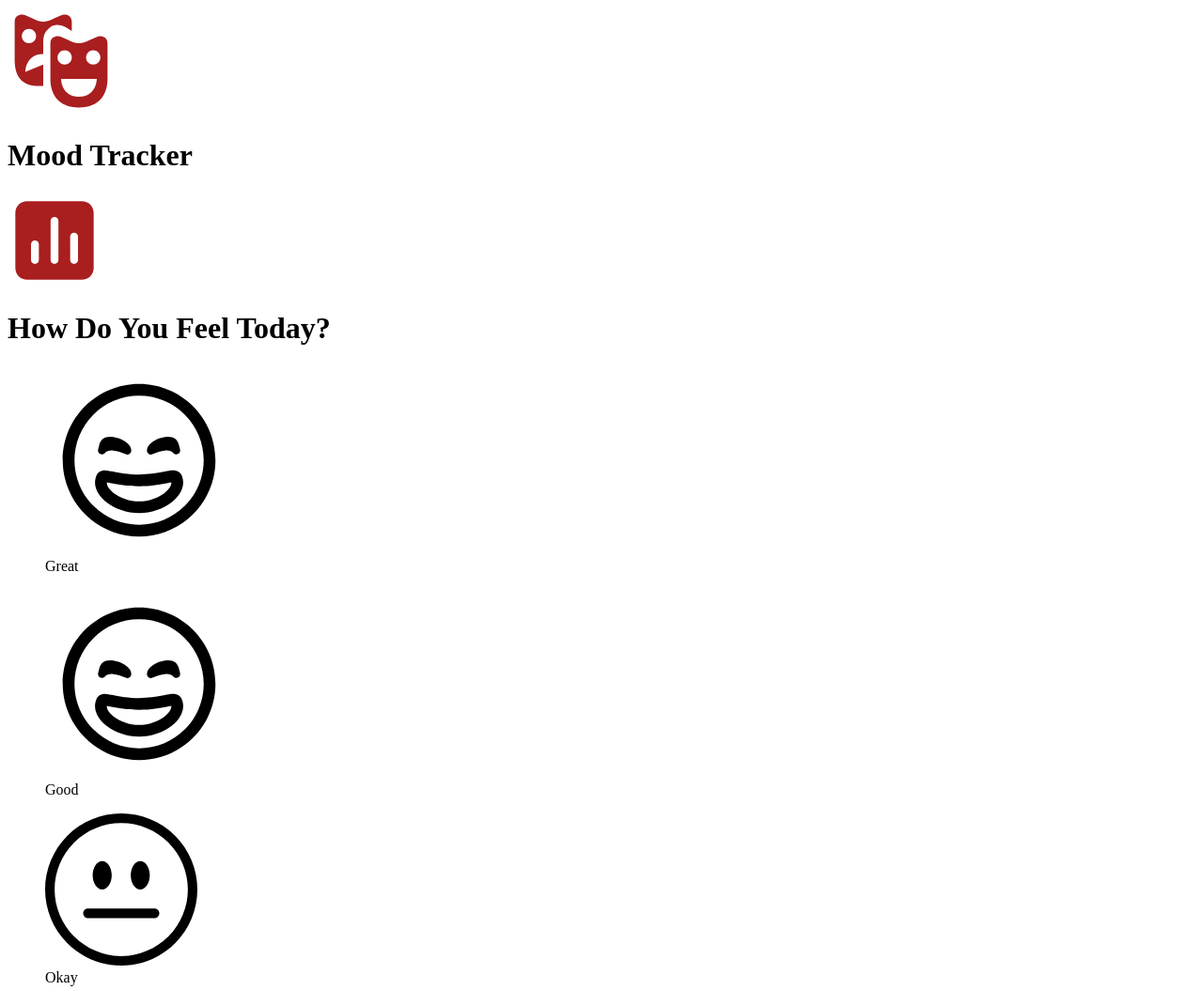
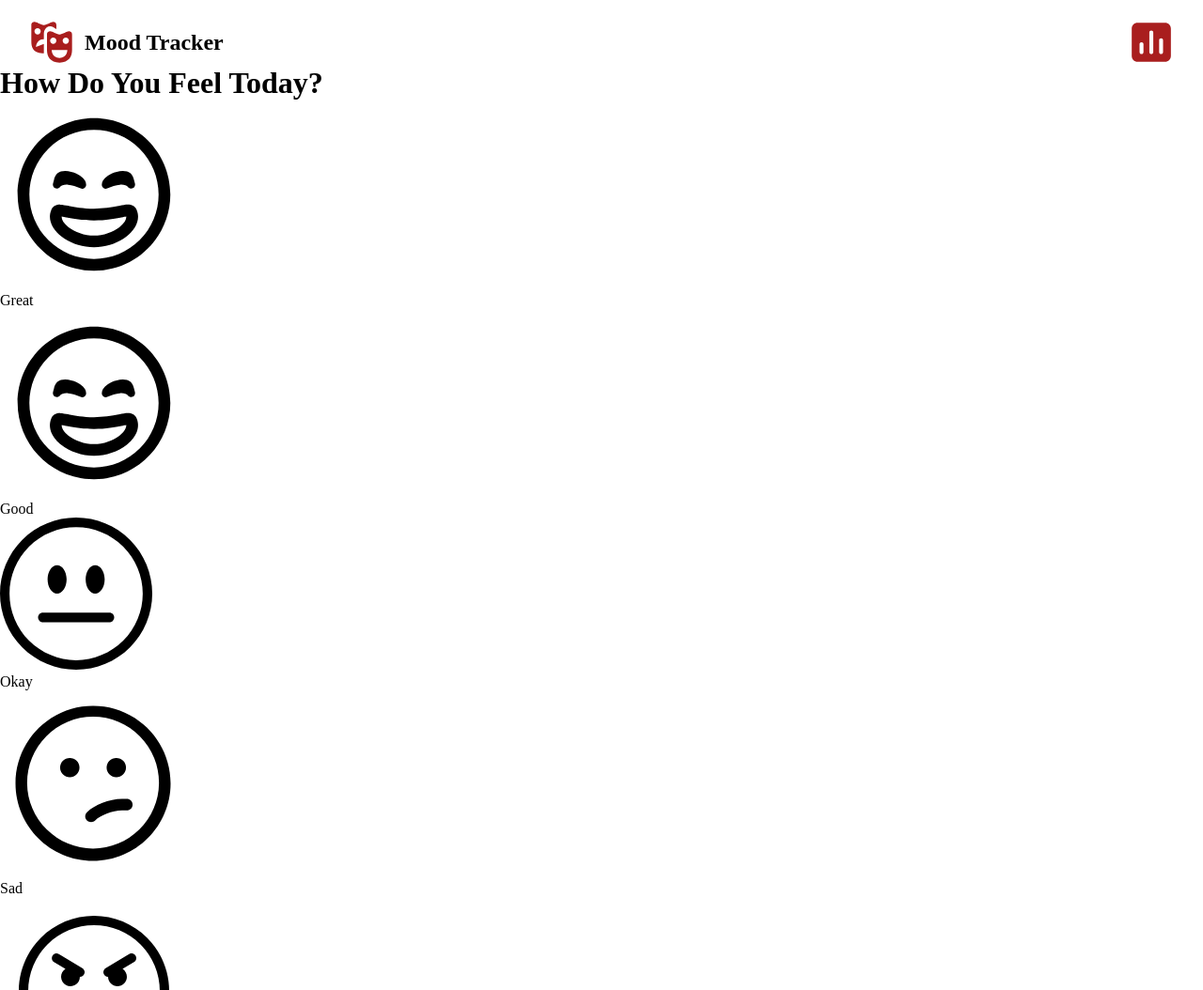
Before and after one commit to Tundoor/Mood-Picker, a plain HTML site: page index.html in a window 1280 px wide. Shown: the top 1054 px of the page at 94% size. Drawn offline with nearby package versions, Linux system fonts and the light colour scheme.

Commit message:
Added header styling

```diff
--- a/index.html
+++ b/index.html
@@ -4,13 +4,13 @@
     <meta charset="UTF-8">
     <meta name="viewport" content="width=device-width, initial-scale=1.0">
     <title>Mood Tracker</title>
-    <link rel="stylesheets" href="styles.css">
+    <link rel="stylesheet" href="./styles.css">
 </head>
 <body>
     <!--Header Sect-->
     <header>
         <div class="logo-div">
-           <img src="./Assets/maki_theatre.svg" alt="Mood Picker Logo">
+           <img src="./Assets/maki_theatre.svg" alt="Mood Picker Logo" class="logo-pic">
            <h1 class="logo">Mood Tracker</h1>
         </div>
         <img src="./Assets/uis_chart.svg" class="stats-btn" id="stats-btn" alt="stats-btn"></img>
--- a/styles.css
+++ b/styles.css
@@ -0,0 +1,40 @@
+* {
+    margin: 0;
+    padding: 0;
+}
+
+body,html {
+    width: 100%;
+    height: 100vh;
+}
+
+/* Header */
+
+header {
+    display: flex;
+    justify-content: space-between;
+}
+
+.logo-div {
+    display: flex;
+    align-items: center;
+    margin-top: 20px;
+}
+
+.logo-pic, .stats-btn {
+    width: 50px;
+}
+
+.logo-pic {
+    margin-left: 30px;
+}
+
+.stats-btn {
+    margin-right: 30px;
+    margin-top: 20px;
+}
+
+.logo {
+    font-size: 1.5rem;
+    margin-left: 10px;
+}
```
